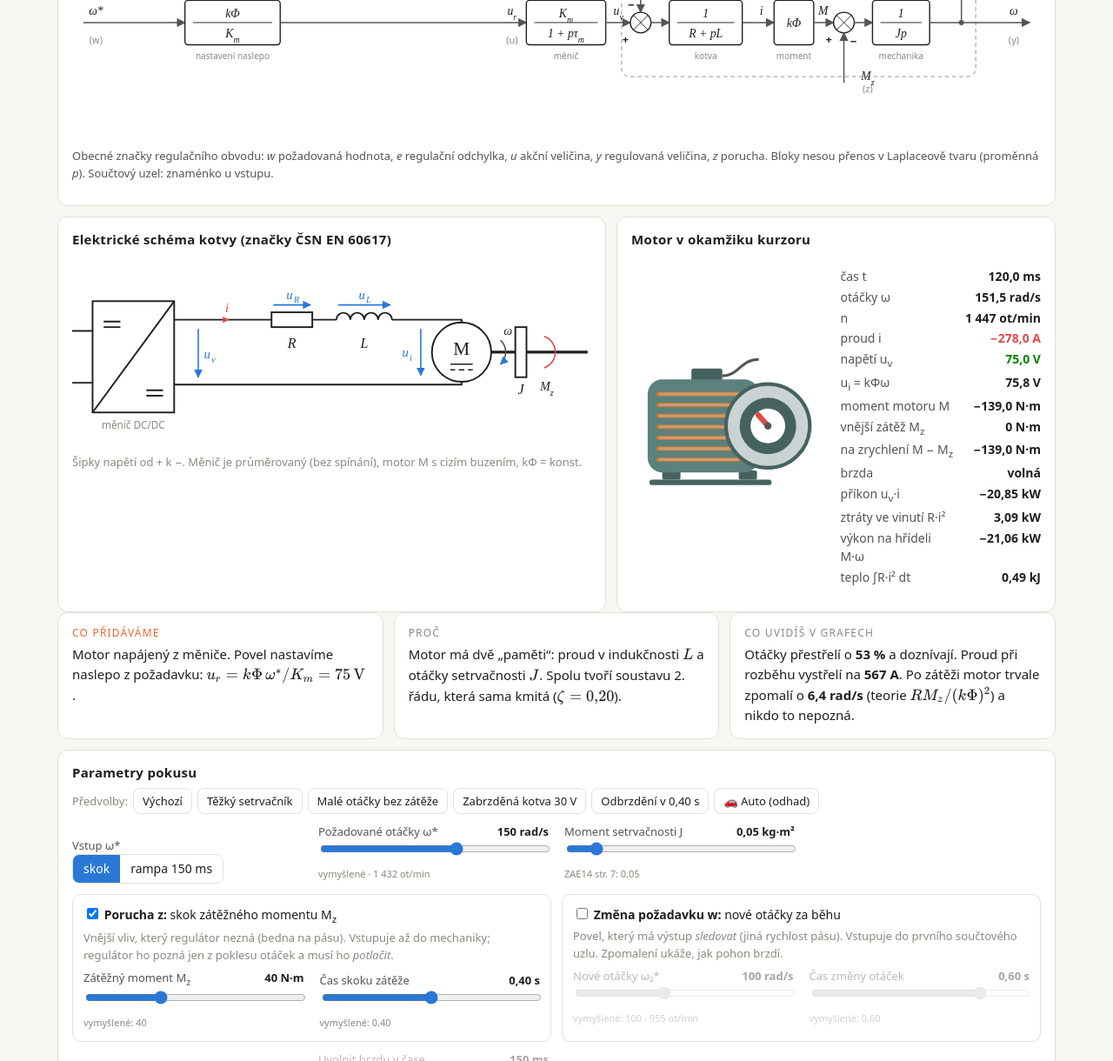
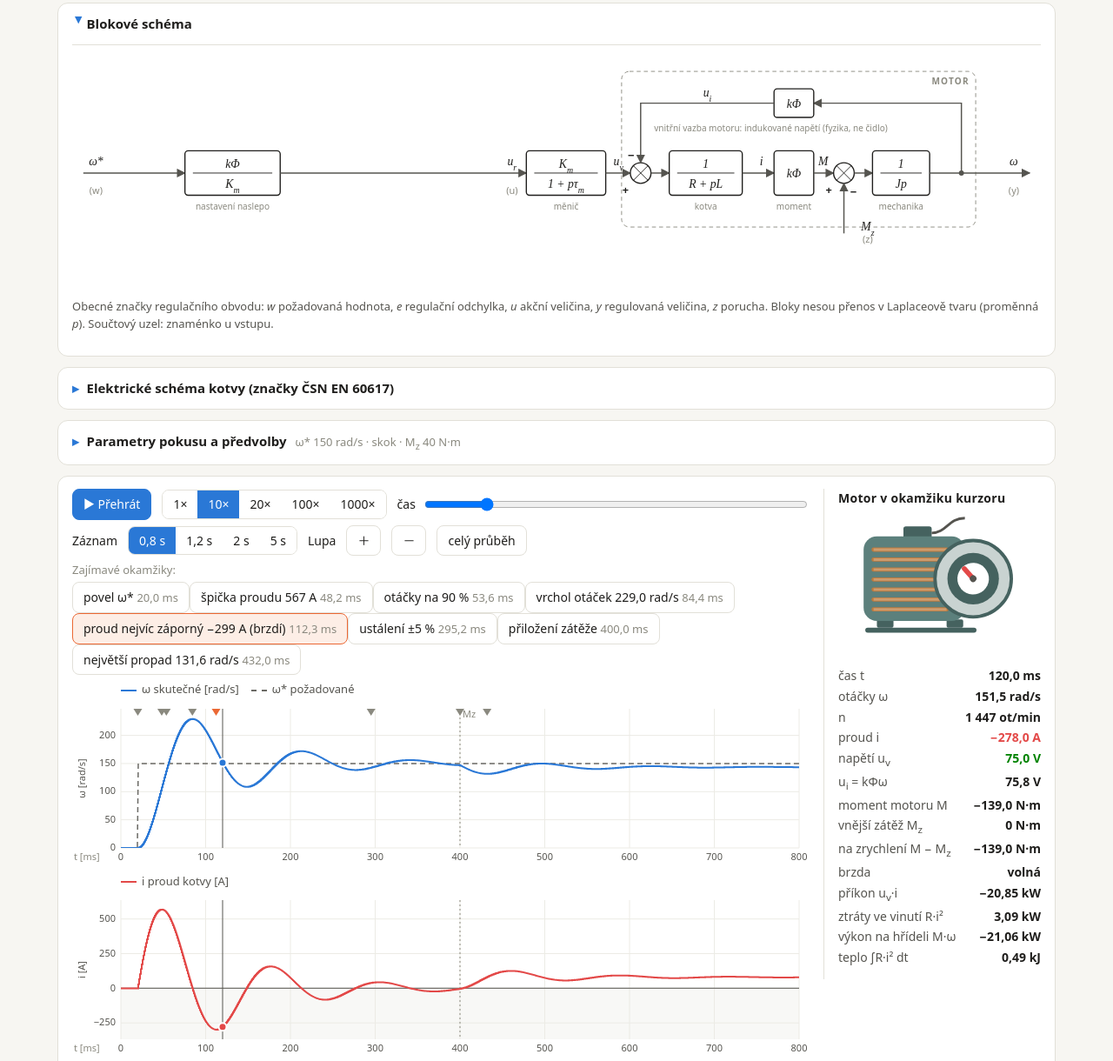
Before and after one commit to geproha/zae-sim, a plain HTML site: page docs/index.html in a window 1280 px wide. Shown: the part 521-1741 px from the top of the page at 87% size. Drawn offline with Linux system fonts and the light colour scheme.

Commit message:
Výklad 1.5.0: motor vedle grafů, schémata a parametry jako rozbalovací sekce

```diff
--- a/docs/index.html
+++ b/docs/index.html
@@ -69,6 +69,13 @@ main{overflow-x:hidden}
 .seg{display:inline-flex;border:1px solid var(--line);border-radius:8px;overflow:hidden}
 .seg button{border:0;background:var(--card);color:var(--ink);padding:5px 12px;font:inherit;font-size:14px;cursor:pointer}
 .seg button[aria-pressed="true"]{background:var(--accent);color:#fff}
+.acc{background:var(--card);border:1px solid var(--line);border-radius:12px;margin:12px 0;padding:0 16px}
+.acc>summary{padding:12px 0;font-size:15px}.acc[open]>summary{border-bottom:1px solid var(--line);margin-bottom:10px}
+.acchint{font-weight:400;color:var(--muted);font-size:13px;margin-left:10px}.accb{padding-bottom:14px}
+.cw{display:grid;grid-template-columns:minmax(0,1fr) 250px;gap:16px}.cwmain{min-width:0}
+.cwside{position:sticky;top:64px;align-self:start;border-left:1px solid var(--line);padding-left:16px}
+.cwside h3{margin:0 0 6px;font-size:14px}.cwside .motorbox{grid-template-columns:1fr}.cwside .motorbox svg{max-width:210px;margin:0 auto;display:block}
+@media (max-width:860px){.cw{grid-template-columns:1fr}.cwside{position:static;border-left:0;padding-left:0;order:-1}.cwside .motorbox{grid-template-columns:minmax(120px,1fr) 1fr}}
 .read{display:grid;grid-template-columns:repeat(auto-fill,minmax(230px,1fr));gap:8px 16px;margin-top:8px;font-variant-numeric:tabular-nums}.read div span{display:block;color:var(--ink2);font-size:12px}.read div b{font-size:16px}
 .evrow{display:flex;flex-wrap:wrap;gap:4px 6px;align-items:center;margin:0 0 6px}.evb{padding:3px 8px;font-size:13px}.evb.hit{border-color:var(--new);background:var(--newbg)}
 .presets{display:flex;flex-wrap:wrap;gap:6px;align-items:center;margin:0 0 10px}.presets .btn{font-size:13px;padding:4px 10px}.presets .btn.act{border-color:var(--accent);box-shadow:inset 0 0 0 1px var(--accent)}
@@ -120,12 +127,12 @@ ul.check{padding-left:1.2em}
 <footer class="nav"><button class="btn" id="prev">← Předchozí krok</button><button class="btn primary" id="next">Další krok →</button></footer>
 <p class="note" style="margin-top:24px">Vlastní výukový model (ne kód přednášky). Parametry motoru a kaskády: ZAE14_regulaceSSmot(PIvsLSR).pdf, str. 7, 10, 12, 21. Vymyšlené: U<sub>max</sub>, P/PI regulátor otáček na napětí (kroky 2–3), ω*, M<sub>z</sub> a časování. Průměrovaný měnič, bez PWM zvlnění a tření. Výpočet: krok 25 µs, RK4; stejná čísla dává <code>motor_kaskada.py</code>.</p>
 <footer class="aifoot"><span class="fbtns"><a class="fbtn" id="hlasit" href="https://github.com/geproha/zae-sim-velky-motor/issues/new?template=1-chyba.yml">🐞 Nahlásit chybu nebo připomínku</a> <a class="fbtn" href="https://geproha.github.io/zae-sim-velky-motor/napoveda.html">Jak na to (nápověda)</a></span>
-Vytvořeno s umělou inteligencí na základě podkladů z předmětu ZČU FEL ZAE · geproha · verze 1.4.0</footer>
+Vytvořeno s umělou inteligencí na základě podkladů z předmětu ZČU FEL ZAE · geproha · verze 1.5.0</footer>
 <script>
 // odkaz na hlášení předvyplní stránku, krok/verzi testu a verzi aplikace
 document.getElementById('hlasit').addEventListener('click', function () {
   var cast = (location.hash || '').replace('#', '').replace(/open|uceni|otevrit/g, '').replace(/^krok(\d)/, 'krok $1').replace(/^verze(\d+)/, 'verze $1');
-  var q = new URLSearchParams({ template: '1-chyba.yml', stranka: 'Výklad – Větší motor krok za krokem', cast: cast, verze: '1.4.0' });
+  var q = new URLSearchParams({ template: '1-chyba.yml', stranka: 'Výklad – Větší motor krok za krokem', cast: cast, verze: '1.5.0' });
   this.href = 'https://github.com/geproha/zae-sim-velky-motor/issues/new?' + q.toString();
 });
 </script>
--- a/docs/vetsi_motor_vyklad.js
+++ b/docs/vetsi_motor_vyklad.js
@@ -9,7 +9,7 @@ const sub = (b, s) => `${b}<tspan baseline-shift="sub" font-size="72%">${s}</tsp
 
 // ------------------------------------------------------------------ stav
 const P = Object.assign({}, M.BASE);
-const S = { step: 1, overlay: true, cursor: 0.12, playing: false, sims: {}, cmp: [true, true, true, true, true], slow: 10, view: null, drag: null, sel: null, ev: [] };
+const S = { step: 1, overlay: true, cursor: 0.12, playing: false, sims: {}, cmp: [true, true, true, true, true], slow: 10, view: null, drag: null, sel: null, ev: [], acc: { schema: true, obvod: false, param: false } };
 
 const CTL = {
   omega_w: { l: 'Požadované otáčky ω*', min: 0, max: 250, st: 5, u: 'rad/s', d: 0, src: 'vymyšlené' , amin: 0, amax: 1500 },
@@ -526,6 +526,17 @@ function srcTxt(key) {
   if (key === 'omega_w' || key === 'omega_w2') t += ` · ${f(P[key] * 60 / (2 * Math.PI), 0)} ot/min` + (P.profil === 'auto' ? ` · auto ≈ ${f(kmh(P[key]), 0)} km/h` : '');
   return t;
 }
+function acc(id, title, body, hint) {
+  return `<details class="acc" data-acc="${id}"${S.acc[id] ? ' open' : ''}><summary>${title}${hint ? `<span class="acchint">${hint}</span>` : ''}</summary><div class="accb">${body}</div></details>`;
+}
+function paramSouhrn() {
+  const t = [`ω* ${f(P.omega_w, 0)} rad/s`, P.vstup === 'rampa' ? 'rampa' : 'skok', P.zatez ? `M<sub>z</sub> ${f(P.Mz, 0)} N·m` : 'bez zátěže'];
+  if (P.zmena) t.push(`ω₂* ${f(P.omega_w2, 0)}`);
+  if (P.profil === 'auto') t.unshift('🚗 auto');
+  const ps = S.preset && PRESETS[S.step] ? PRESETS[S.step][+S.preset.split(':')[1]] : null;
+  if (ps && S.preset.startsWith(S.step + ':')) t.unshift(ps[0]);
+  return t.join(' · ');
+}
 function ctlHtml(keys) {
   const ps = PRESETS[S.step] || [];
   let h = `<div class="presets"><span class="note">Předvolby:</span>${ps.map(([n], j) => `<button class="btn${S.preset === S.step + ':' + j ? ' act' : ''}" data-ps="${j}">${n}</button>`).join('')}</div>`;
@@ -561,7 +572,7 @@ function ctlHtml(keys) {
 
 function chartsHtml(id) {
   const sp = [1, 10, 20, 100, 1000], dl = [0.8, 1.2, 2, 5];
-  return `<div class="card charts" id="${id}">
+  return `<div class="card charts" id="${id}"><div class="cw"><div class="cwmain">
 <div class="row" style="margin:0 0 6px"><button class="btn primary" id="play">▶ Přehrát</button>
 <span class="seg" id="slow" title="Zpomalení přehrávání">${sp.map(k => `<button data-s="${k}" aria-pressed="${S.slow === k}">${k}×</button>`).join('')}</span>
 <label style="flex:1;min-width:160px;display:flex;gap:8px;align-items:center">čas <input type="range" id="tcur" min="0" max="${P.T}" step="0.0001" value="${S.cursor}" style="flex:1"></label></div>
@@ -571,7 +582,8 @@ Lupa <button class="btn" id="zin" title="Přiblížit kolem kurzoru">＋</button
 <div class="chleg" id="lg_w"></div><div class="ch"><canvas id="cv_w"></canvas><div class="tip" id="tp_w"></div></div>
 <div class="chleg" id="lg_i"></div><div class="ch"><canvas id="cv_i"></canvas><div class="tip" id="tp_i"></div></div>
 <div class="chleg" id="lg_u"></div><div class="ch"><canvas id="cv_u"></canvas><div class="tip" id="tp_u"></div></div>
-<p class="note" style="margin:6px 0 0">Najeď myší na graf: svislá čára ukáže hodnoty ve všech třech grafech a motor nahoře se natočí do stejného okamžiku. <b>Táhni myší</b> přes graf = přiblížit vybraný úsek, <b>dvojklik</b> = celý průběh. Silná vodorovná čára je nula (pod ní šedě záporné hodnoty). Tečkované svislé čáry: skok zátěže M<sub>z</sub> a změna otáček ω₂*.</p></div>`;
+<p class="note" style="margin:6px 0 0">Najeď myší na graf: svislá čára ukáže hodnoty ve všech třech grafech a motor nahoře se natočí do stejného okamžiku. <b>Táhni myší</b> přes graf = přiblížit vybraný úsek, <b>dvojklik</b> = celý průběh. Silná vodorovná čára je nula (pod ní šedě záporné hodnoty). Tečkované svislé čáry: skok zátěže M<sub>z</sub> a změna otáček ω₂*.</p></div>
+<aside class="cwside"><h3>Motor v okamžiku kurzoru</h3><div class="motorbox">${motorSvg()}<dl class="readout" id="ro"></dl></div></aside></div></div>`;
 }
 function view() { const T = P.T; return S.view ? [Math.max(0, S.view[0]), Math.min(T, S.view[1])] : [0, T]; }
 function setView(a, b) {
@@ -651,12 +663,11 @@ function render() {
   if (k === 6) { renderSummary(sec); return; }
   const st = STEPS[k];
   sec.innerHTML = `<h2>${st.title}</h2><p class="sub">${st.sub}</p>${P.profil === 'auto' ? `<p class="motto" style="max-width:none">🚗 <b>Profil auto</b> (odhad): stejnosměrný ekvivalent jednoho motoru výkonného elektromobilu, 400 V / 800 A, třetina auta na hřídeli. Texty s konkrétními čísly ZAE14 platí pro výchozí motor. <button class="btn" id="zae14">zpět na motor ZAE14</button></p>` : ''}
-<div class="card schema"><h3>Blokové schéma${k > 1 ? ' <span class="tag">NOVÉ</span> oranžově' : ''}</h3><div class="scroll" id="sch">${schema(k)}</div>
-<p class="legend-sch">Obecné značky regulačního obvodu: <i>w</i> požadovaná hodnota, <i>e</i> regulační odchylka, <i>u</i> akční veličina, <i>y</i> regulovaná veličina, <i>z</i> porucha. Bloky nesou přenos v Laplaceově tvaru (proměnná <i>p</i>). Součtový uzel: znaménko u vstupu.</p></div>
-<div class="duo"><div class="card circuit"><h3>Elektrické schéma kotvy (značky ČSN EN 60617)</h3><div class="scroll">${obvod(k)}</div><p class="note" style="margin:4px 0 0">Šipky napětí od + k −. Měnič je průměrovaný (bez spínání), motor M s cizím buzením, kΦ = konst.</p></div>
-<div class="card"><h3>Motor v okamžiku kurzoru</h3><div class="motorbox">${motorSvg()}<dl class="readout" id="ro"></dl></div></div></div>
 <div class="three"><div class="card new"><div class="k">Co přidáváme</div><p id="tx_add"></p></div><div class="card"><div class="k">Proč</div><p id="tx_why"></p></div><div class="card"><div class="k">Co uvidíš v grafech</div><p id="tx_see"></p></div></div>
-<div class="card"><h3>Parametry pokusu</h3>${ctlHtml(STEP_CTL[k])}</div>
+${acc('schema', `Blokové schéma${k > 1 ? ' <span class="tag">NOVÉ</span> oranžově' : ''}`, `<div class="scroll schema" id="sch">${schema(k)}</div>
+<p class="legend-sch">Obecné značky regulačního obvodu: <i>w</i> požadovaná hodnota, <i>e</i> regulační odchylka, <i>u</i> akční veličina, <i>y</i> regulovaná veličina, <i>z</i> porucha. Bloky nesou přenos v Laplaceově tvaru (proměnná <i>p</i>). Součtový uzel: znaménko u vstupu.</p>`)}
+${acc('obvod', 'Elektrické schéma kotvy (značky ČSN EN 60617)', `<div class="scroll circuit">${obvod(k)}</div><p class="note" style="margin:4px 0 0">Šipky napětí od + k −. Měnič je průměrovaný (bez spínání), motor M s cizím buzením, kΦ = konst.</p>`)}
+${acc('param', 'Parametry pokusu a předvolby', ctlHtml(STEP_CTL[k]), paramSouhrn())}
 ${chartsHtml('charts')}
 <div class="row" style="margin-top:18px"><h3 style="margin:0">Vztahy a odvození (rozklikni)</h3><button class="btn" id="openall">Rozbalit vše</button></div><div id="notes"></div>`;
   bindControls(); recompute();
@@ -717,6 +728,7 @@ ${S.step === 1 ? `<dt>brzda</dt><dd>${r.br[j] ? '<span style="color:var(--i)">dr
 
 
 function bindControls() {
+  document.querySelectorAll('details.acc').forEach(d => d.addEventListener('toggle', () => { S.acc[d.dataset.acc] = d.open; if (d.open) setTimeout(() => S.step === 6 ? drawSummaryCharts() : drawAll(), 0); }));
   document.querySelectorAll('.ctl input[type=range]').forEach(el => el.addEventListener('input', () => {
     const key = el.dataset.k, c = CTL[key]; P[key] = +el.value;
     $('o_' + key).textContent = `${f(P[key], c.d)} ${c.u}`;
@@ -765,20 +777,19 @@ function renderSummary(sec) {
   sec.innerHTML = `<h2>Krok 6 · Kompletní simulace a shrnutí</h2>
 <p class="sub">Všech pět kroků se stejnými parametry. Posuvníky mění všechny kroky najednou; grafy dole ukazují celou kaskádu s omezením (krok 5).</p>
 <div class="card schema"><h3>Výsledné zapojení</h3><div class="scroll">${schema(5).replace(/class="(blk|sum|wire) new"/g, 'class="$1"').replace(/ new"/g, '"')}</div></div>
-<div class="card"><h3>Parametry (platí pro všechny kroky)</h3>${ctlHtml(STEP_CTL[6])}</div>
+${acc('param', 'Parametry (platí pro všechny kroky)', ctlHtml(STEP_CTL[6]), paramSouhrn())}
 <div class="card"><h3>Srovnání kroků</h3><div class="scroll"><table id="tbl"></table></div><p class="note">Překmit a náběh před zátěží, odchylka na konci simulace (po zátěži), špičky v absolutní hodnotě.</p></div>
 <div class="card charts"><h3>Otáčky a proud ve všech krocích</h3>
 <div class="row" style="margin:0 0 4px">Zobrazit: <button class="btn" data-cmp="all">vše</button><button class="btn" data-cmp="none">nic</button><button class="btn" data-cmp="real">bez kroku 4 (bez mezí)</button></div>
 <div class="chleg" id="lg_cmp"></div><div class="ch"><canvas id="cv_cw"></canvas></div><div class="ch"><canvas id="cv_ci"></canvas></div>
 <p class="note" id="cmpnote"></p></div>
 <h3>Kompletní simulace (krok 5)</h3>
-<div class="duo"><div class="card"><h3>Motor v okamžiku kurzoru</h3><div class="motorbox">${motorSvg()}<dl class="readout" id="ro"></dl></div></div>
 <div class="card"><h3>Co si odnést</h3><ul style="margin:0;padding-left:1.2em;font-size:15px">
 <li>Motor sám je kmitavá soustava 2. řádu; ovládání naslepo nepozná zátěž.</li>
 <li>P regulátor: zpětná vazba, ale ustálená odchylka a menší tlumení.</li>
 <li>PI: nulová odchylka, ale zpoždění a riziko nestability.</li>
 <li>Kaskáda: vnitřní proudová smyčka udělá z motoru zdroj momentu; vnější PI řídí otáčky.</li>
-<li>Meze a anti-windup: fyzikálně možný rozběh s konstantním proudem a lineárně rostoucími otáčkami.</li></ul></div></div>
+<li>Meze a anti-windup: fyzikálně možný rozběh s konstantním proudem a lineárně rostoucími otáčkami.</li></ul></div>
 ${chartsHtml('charts')}
 <div class="card"><h3>Energie a ohřev motoru (krok 5)</h3>
 <p class="note" style="margin:0 0 8px">Teplo vzniká ve vinutí: $Q_{Cu} = \\int R\\,i^2\\,\\mathrm dt$. Ohřev $\\Delta T = Q/(m\\,c)$ počítá bez chlazení (horní odhad pro krátké děje). Dvě krajní představy: teplo se stihne rozprostřít do železa celého motoru, nebo zůstane jen v mědi vinutí (prvních pár sekund).</p>
```
